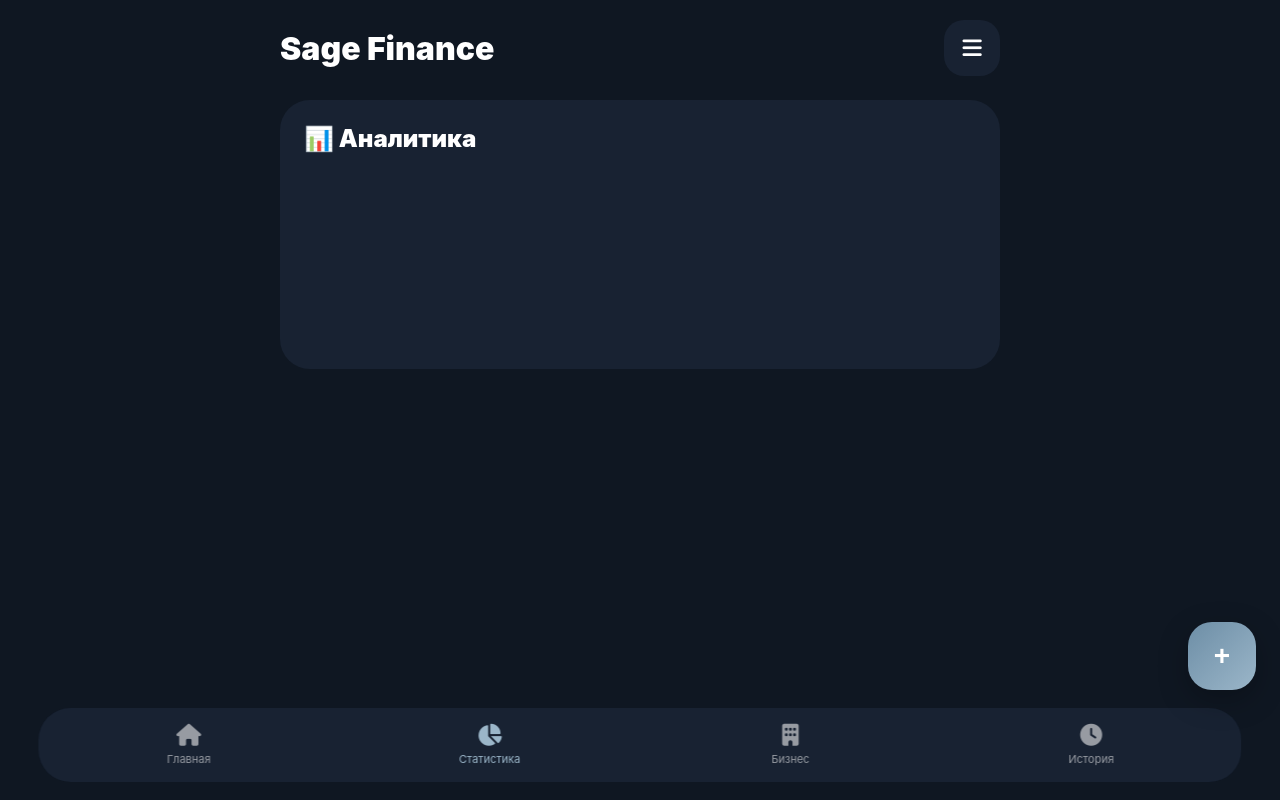
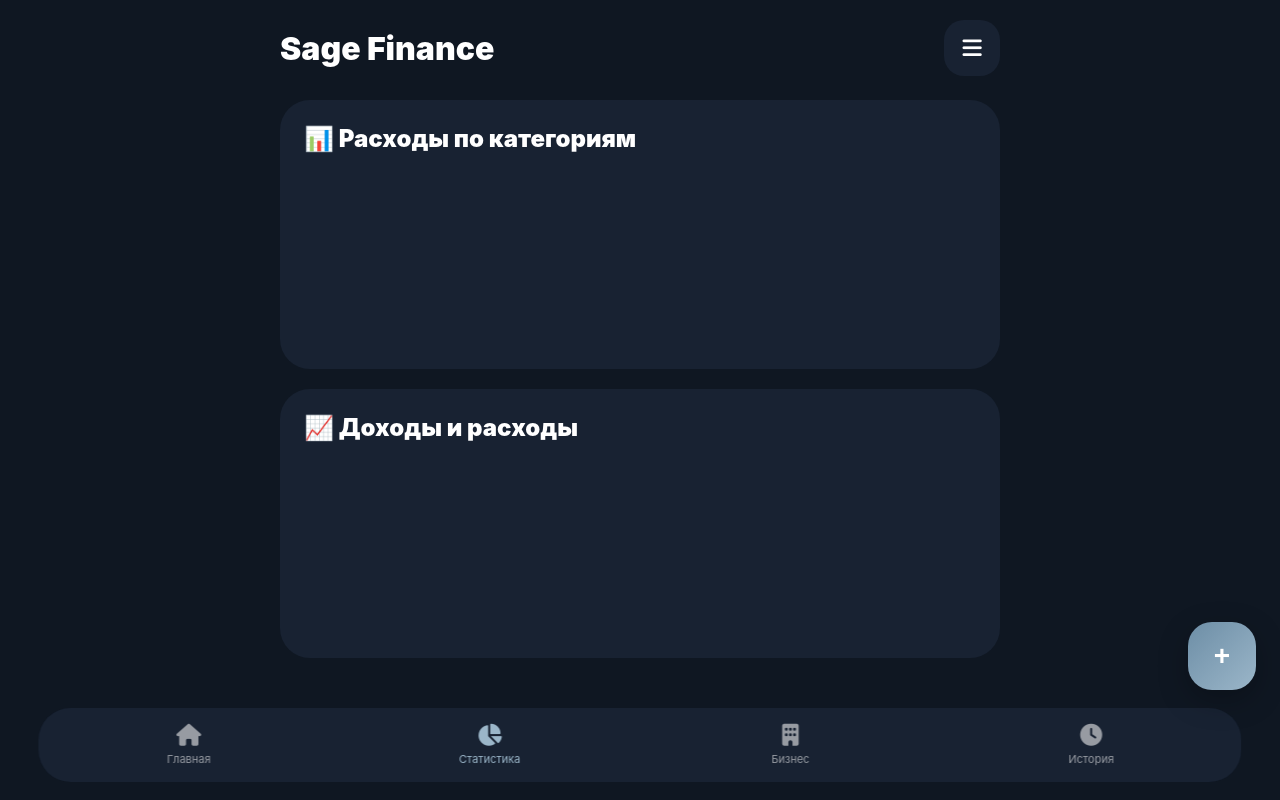
Before and after one commit to karazloi321-oss/sage-finance-bot, a Flask app: page / in a window 1280 px wide, after a click on "Статистика". Run offline with Flask 3, Linux system fonts and the light colour scheme; a map, chart or similar area stays blank; some libraries are stand-ins or nearby versions.

Commit message:
Update index.html

```diff
--- a/templates/index.html
+++ b/templates/index.html
@@ -363,10 +363,20 @@ id="analytics-section"
 <div class="card">
 
 <div class="section-title">
-📊 Аналитика
+📊 Расходы по категориям
 </div>
 
-<canvas id="chart"></canvas>
+<canvas id="expenseChart"></canvas>
+
+</div>
+
+<div class="card">
+
+<div class="section-title">
+📈 Доходы и расходы
+</div>
+
+<canvas id="financeChart"></canvas>
 
 </div>
 
```
